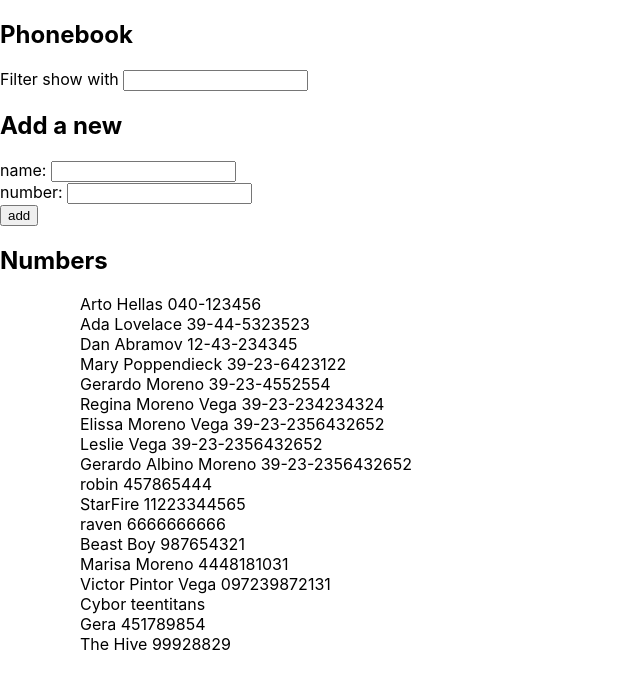
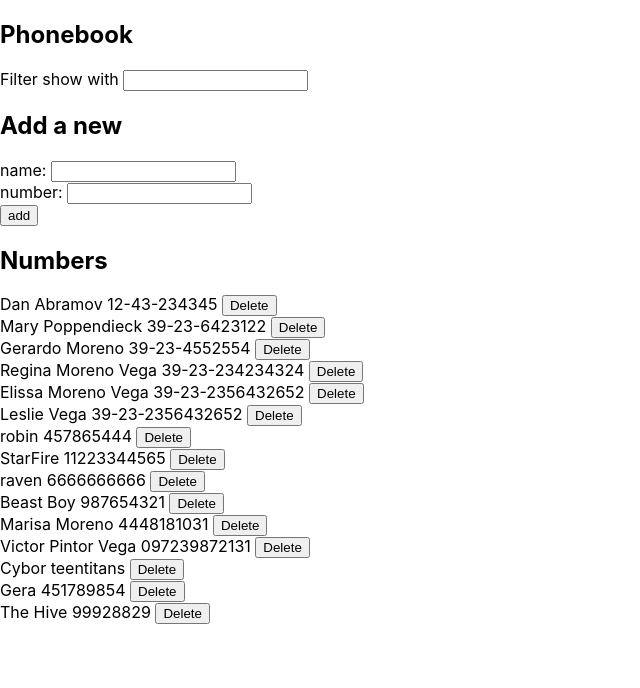
Before and after one commit to pandreuw/Part2, a React (Create React App) app in the folder phonebook/: page / in a window 1280 px wide. Shown: the top 688 px of the page, without its empty margins (0-640 px from the left). Built offline with nearby package versions, Linux system fonts and the light colour scheme; data requests are answered from the project's data file.

Commit message:
Step 9, application working well, but there is a bug on the filter, working on the fix

```diff
--- a/phonebook/db.json
+++ b/phonebook/db.json
@@ -1,15 +1,5 @@
 {
   "persons": [
-    {
-      "name": "Arto Hellas",
-      "number": "040-123456",
-      "id": 1
-    },
-    {
-      "name": "Ada Lovelace",
-      "number": "39-44-5323523",
-      "id": 2
-    },
     {
       "name": "Dan Abramov",
       "number": "12-43-234345",
@@ -37,11 +27,6 @@
     },
     {
       "name": "Leslie Vega",
-      "number": "39-23-2356432652",
-      "id": 8
-    },
-    {
-      "name": "Gerardo Albino Moreno",
       "number": "39-23-2356432652",
       "id": 8
     },
--- a/phonebook/src/App.js
+++ b/phonebook/src/App.js
@@ -11,6 +11,9 @@ const App = () => {
   const [newName, setNewName] = useState('')
   const [newNumber, setNewNumber] = useState('')
   const [Filter, setFilter] = useState({ enabled: true, filter: '' })
+  const [DisplayedPersons, setDisplayPersons] = useState([])
+
+  var contactsToShow
 
   const message = `The name "${newName}" was already added to the phonebook
 The field will be erased.`
@@ -21,8 +24,9 @@ The field will be erased.`
     personsService
       .getAll()
       .then(response => {
-        console.log('promise fulfilled')
+        console.log('promise fulfilled **getAll**')
         setPersons(response)
+        setDisplayPersons(ApplyFilter(Filter, response))
       })
   }, [])
 
@@ -42,13 +46,29 @@ The field will be erased.`
       personsService
         .create(noteObject)
         .then(response => {
+          console.log('promise fulfilled **create**')
           setPersons(persons.concat(noteObject))
           setNewName('')
           setNewNumber('')
           setFilter({ enabled: true, filter: '' })
+          setDisplayPersons(ApplyFilter(Filter, persons))
         })
 
     }
+  }
+
+  const deleteContact = id => {
+    console.log('deleteContact event', id);
+    const contact = persons.find(n => n.id === id)
+    console.log('contact to delete is ', contact.name)
+    personsService
+      .deleteContact(id)
+      .then(response => {
+        console.log('promise fulfilled **deleteContact**')
+        setPersons(persons.map(person => person.id !== id ? person : response))
+        setDisplayPersons(ApplyFilter(Filter, persons))
+        //setNotes(notes.map(note => note.id !== id ? note : returnedNote))
+      })
   }
 
   const handlePersonsChange = (event) => {
@@ -61,10 +81,11 @@ The field will be erased.`
 
   const handleFilterChange = (event) => {
     setFilter({ enabled: event.target.value !== '' ? true : false, filter: event.target.value })
+    setDisplayPersons(ApplyFilter(Filter, persons))
   }
 
-  const contactsToShow = ApplyFilter(Filter, persons)
 
+  console.log('contact to show', DisplayedPersons);
   return (
     <div>
       <h2>Phonebook</h2>
@@ -72,7 +93,11 @@ The field will be erased.`
       <h2>Add a new</h2>
       <PersonForm calladdContact={addContact} callPersonchange={handlePersonsChange} defaultPerson={newName} callNumberchange={handleNumberChange} defaultNumber={newNumber} />
       <h2>Numbers</h2>
-      <DisplayContacts ContactList={contactsToShow} />
+      {DisplayedPersons.map(contact =>
+        <DisplayContacts
+          key={contact.id}
+          Person={contact}
+          DeletePerson={() => deleteContact(contact.id)} />)}
     </div>
   )
 }
--- a/phonebook/src/components/ApplyFilter.js
+++ b/phonebook/src/components/ApplyFilter.js
@@ -4,6 +4,7 @@ export const ApplyFilter = (filter, contacts) => {
   // console.log('filter enabled', filter.enabled);
   // console.log('filter filter', filter.filter);
   // console.log('object value', contacts);
+  console.log('ApplyFilter');
 
   // from https://stackoverflow.com/questions/2722159/how-to-filter-object-array-based-on-attributes
   var noteObject = filter.enabled
--- a/phonebook/src/components/Contact.js
+++ /dev/null
@@ -1,10 +0,0 @@
-import React from 'react'
-
-const Contact = ({ contact }) => {
-  //console.log('contact component',contact);
-  return (
-    <ul>{contact.name} {contact.number}</ul>
-  )
-}
-
-export default Contact
--- a/phonebook/src/components/DisplayContacts.js
+++ b/phonebook/src/components/DisplayContacts.js
@@ -1,15 +1,11 @@
 import React from 'react'
-import Contact from './Contact'
 
-const DisplayContacts = ({ ContactList }) => {
+const DisplayContacts = ({ Person, DeletePerson }) => {
 
     return (
-        <div>
-            <ul>
-                {/* {persons.map(person => { return <Contact key={person.name} contact={person} /> })} */}
-                {ContactList.map(person => { return <Contact key={person.name} contact={person} /> })}
-            </ul>
-        </div>
+            <div>
+                {Person.name} {Person.number} <button onClick={DeletePerson}>{'Delete'}</button>
+            </div>
     )
 }
 
--- a/phonebook/src/services/persons.js
+++ b/phonebook/src/services/persons.js
@@ -23,7 +23,12 @@ const update = (id, newObject) => {
     return request.then(response => response.data)
 }
 
-export default { getAll, create, update }
+const deleteContact = (id) => {
+    const request = axios.delete(`${baseUrl}/${id}`)
+    return request.then(response=>response.data)
+}
+
+export default { getAll, create, update, deleteContact }
 
     // getAll: getAll,
     // create: create,
```
